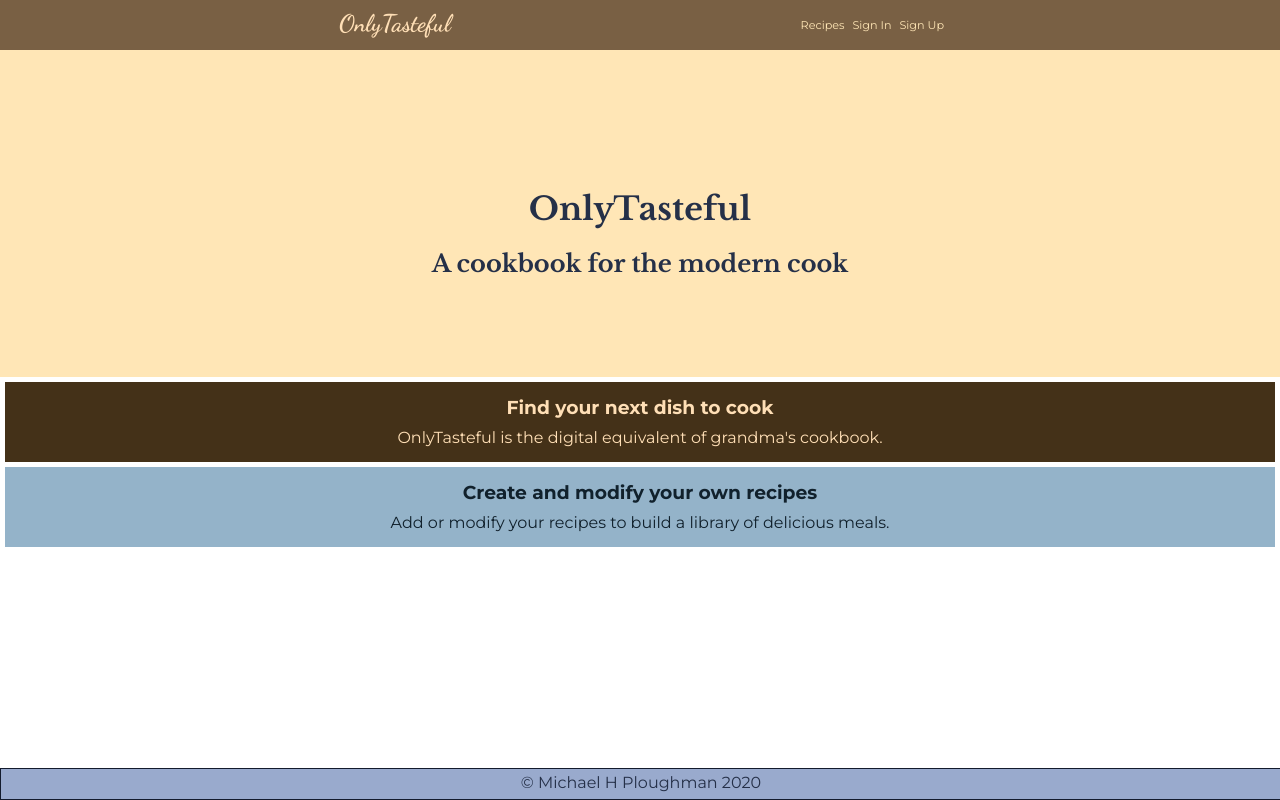
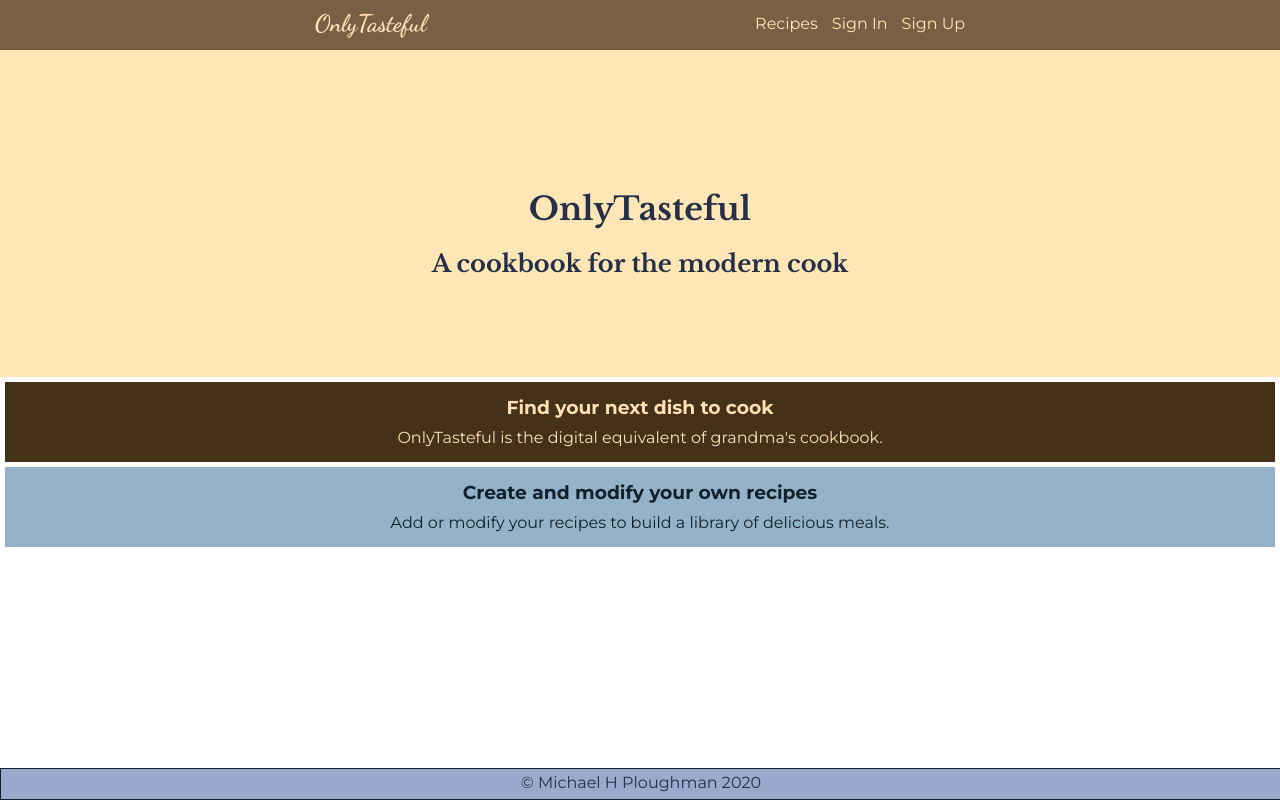
Before and after one commit to Evoxus/OnlyTasteful-client, a React (Create React App) app: page / in a window 1280 px wide. Built offline with nearby package versions, Linux system fonts and the light colour scheme.

Commit message:
Nav touchup for desktop RecipeItem conditional render

```diff
--- a/src/components/Nav/Nav.css
+++ b/src/components/Nav/Nav.css
@@ -56,3 +56,10 @@ nav ul li {
   background-color: #94B3C9;
   transition-duration: 100ms;
 }
+
+@media only screen and (min-width: 768px){
+  .navItem {
+    font-size: 1em;
+    padding: 3px;
+  }
+}
--- a/src/components/RecipeItem/RecipeItem.js
+++ b/src/components/RecipeItem/RecipeItem.js
@@ -8,7 +8,9 @@ function RecipeItem(props) {
       <div className='recipeItem'>
         <h4 className='recipeItemContent'>{props.data.title}</h4>
         <p className='recipeItemContent'>Added by: {props.data.user_name}</p>
-        <p className='recipeItemContent'>{props.data.recipe_description.slice(0, 51) + '...'}</p>
+        <p className='recipeItemContent'>{props.data.recipe_description.length > 50
+          ? props.data.recipe_description.slice(0, 51) + '...'
+          : props.data.recipe_description }</p>
       </div>
     </Link>
   )
```
